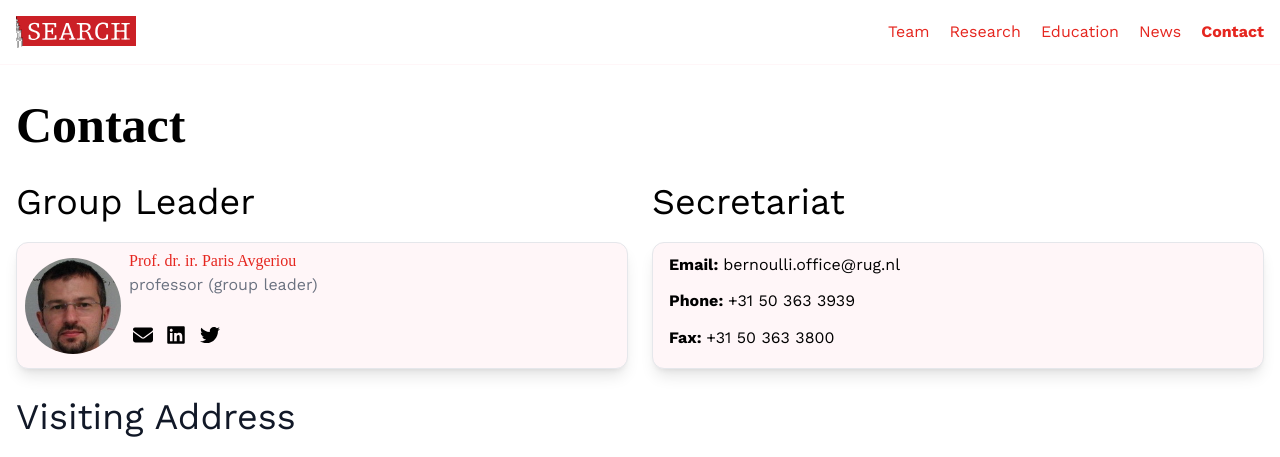
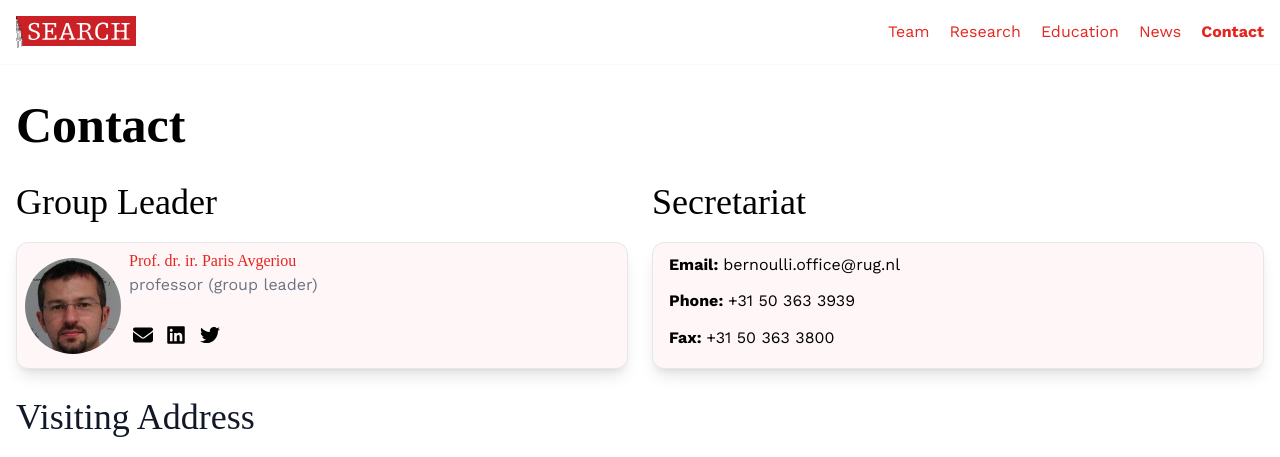
Before and after one commit to search-rug/search-rug.github.io, a Jekyll site: the page built from _pages/contact.md, in a window 1280 px wide and 1400 px high. Shown: the top 457 px of the window. Built offline with Jekyll 4.4.1, drawn with Linux system fonts in a browser that asks for light colours; some web fonts are replaced; grey boxes are pictures that could not be loaded.

Commit message:
Standardize font family use.

```diff
--- a/_includes/team-card-compact.html
+++ b/_includes/team-card-compact.html
@@ -3,7 +3,7 @@
         <img alt="{{ member.title }}" class="w-full" src="{{ member.image | relative_url }}" />
     </div>
     <div class="w-auto">
-        <h2 class="font-['Brawler'] text-md mb-0 text-primary">
+        <h2 class="font-serif text-md mb-0 text-primary">
             <a href="{{member.contact.homepage}}" target="blank">{{ member.title }}</a>
         </h2>
         <p class="text-md text-gray-500 mb-4">
--- a/_includes/team-card.html
+++ b/_includes/team-card.html
@@ -13,7 +13,7 @@
       <div class="grow-0 shrink-0 basis-auto w-8/12 h-full">
         <div class="flex flex-col h-full">
           <div class="flex flex-col grow">
-            <div class="font-['Brawler'] text-lg mb-0 text-primary">
+            <div class="font-serif text-lg mb-0 text-primary">
               <a href="{{member.contact.homepage}}" target="blank">{{ member.title }}</a>
             </div>
             <div class="text-md text-gray-500 mb-4">
--- a/_layouts/contact.html
+++ b/_layouts/contact.html
@@ -12,7 +12,7 @@
             {% assign leader = site.team | where: "status.group_leader", true %}
             {% for member in leader %}
             <div>
-                <h1 class="text-4xl mb-5 font-['Work_Sans']">{{page.group_leader.title}}</h1>
+                <h1 class="text-4xl mb-5 font-serif">{{page.group_leader.title}}</h1>
                 {% include team-card-compact.html member=member%}
             </div>
             {% endfor %}
@@ -20,7 +20,7 @@
 
         {% if page.secretariat.show %}
         <div class="flex flex-col">
-            <h1 class="text-4xl mb-5 font-['Work_Sans']">{{page.secretariat.title}}</h1>
+            <h1 class="text-4xl mb-5 font-serif">{{page.secretariat.title}}</h1>
             <div class="grow flex flex-col p-2 pl-4 rounded-xl border shadow-lg bg-offwhite">
                 {% if page.secretariat.email %}
                 <div class="h-1/3 py-1">
@@ -48,5 +48,5 @@
         </div>
         {% endif %}
     </div>
-    <div class="max-w-none prose prose-h1:text-4xl prose-h1:mb-5 prose-h1:font-normal prose-h1:font-['Work_Sans'] prose-h2:font-normal prose-h2:font-['Work_Sans'] prose-h2:my-1">{{content}}</div>
+    <div class="max-w-none prose prose-h1:text-4xl prose-h1:mb-5 prose-h1:font-normal prose-h1:font-serif prose-h2:font-normal prose-h2:srif prose-h2:my-1">{{content}}</div>
 </div>
--- a/_layouts/default.html
+++ b/_layouts/default.html
@@ -9,7 +9,7 @@
   <!-- mobile menu -->
   <div id="main-menu-mobile" class="collapse md:collapse bg-primary opacity-90 z-50 fixed w-full h-screen flex justify-center items-center">
     {% assign mainmenu = site.data.menus.main | sort: 'weight'  %}
-    <ul class="text-3xl text-center text-white space-y-7 font-[Brawler]">
+    <ul class="text-3xl text-center text-white space-y-7 font-sans">
       {% for item in mainmenu %}
       <li class="{% if item.url == page.url %}active{% endif %}">
         <a href="{{ item.url | relative_url }}">{{ item.name }}</a>
--- a/_layouts/research.html
+++ b/_layouts/research.html
@@ -31,7 +31,7 @@
   {% endif %}
 
   <section class="space-y-2">
-    <h3 class="text-2xl">Publications</h3>
+    <h2 class="text-2xl">Publications</h3>
     <div class="grid xl:grid-cols-2 gap-4">
       {% for publication in site.data.publications %}
         {% include research-contribution-card.html contribution=publication %}
@@ -40,7 +40,7 @@
   </section>
 
   <section class="space-y-2">
-    <h3 class="text-2xl">Datasets</h3>
+    <h2 class="text-2xl">Datasets</h3>
     <div class="grid xl:grid-cols-2 gap-4">
       {% for dataset in site.data.datasets %}
         {% include research-contribution-card.html contribution=dataset %}
```
Also changed, not shown: assets/css/dist-style.css.
